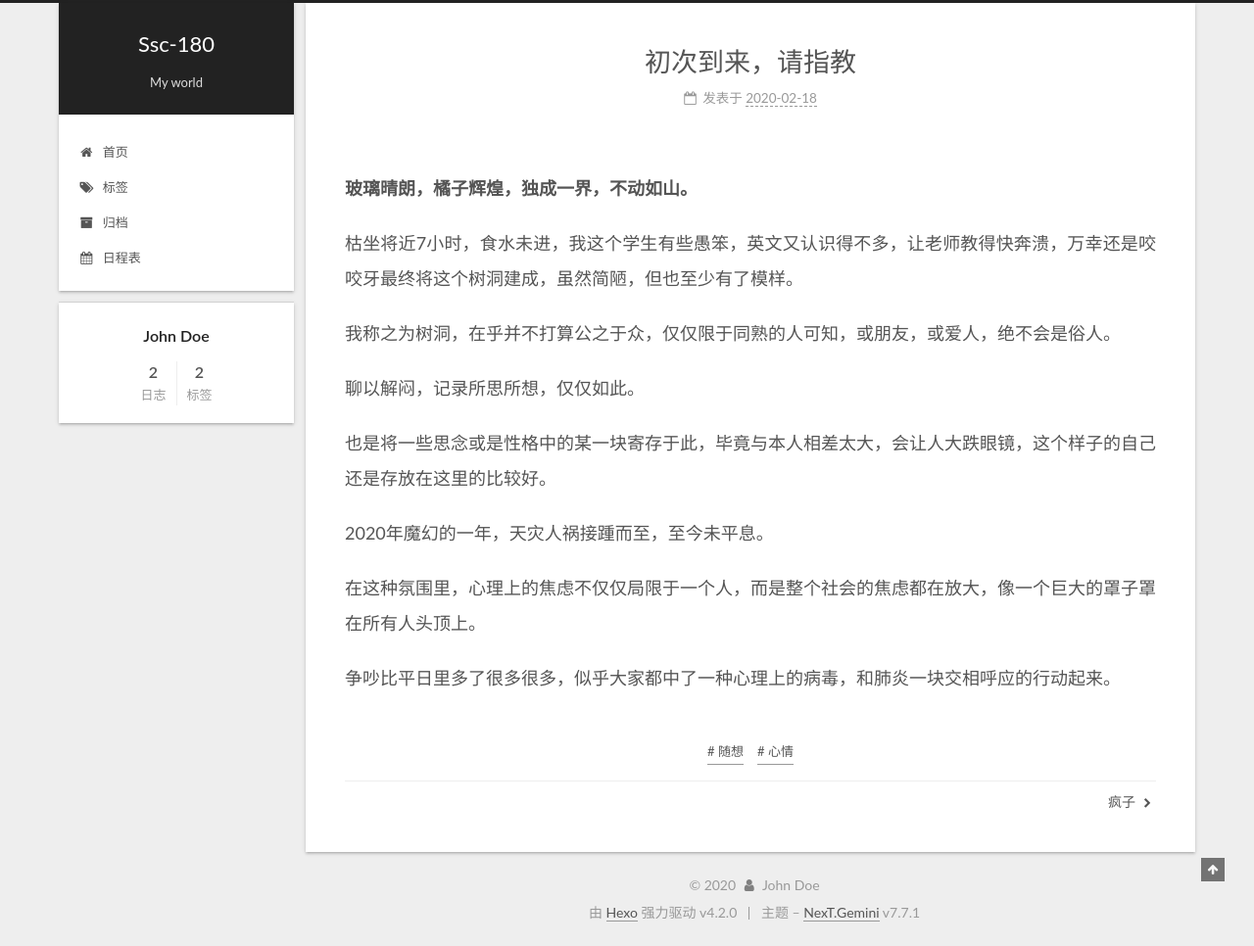
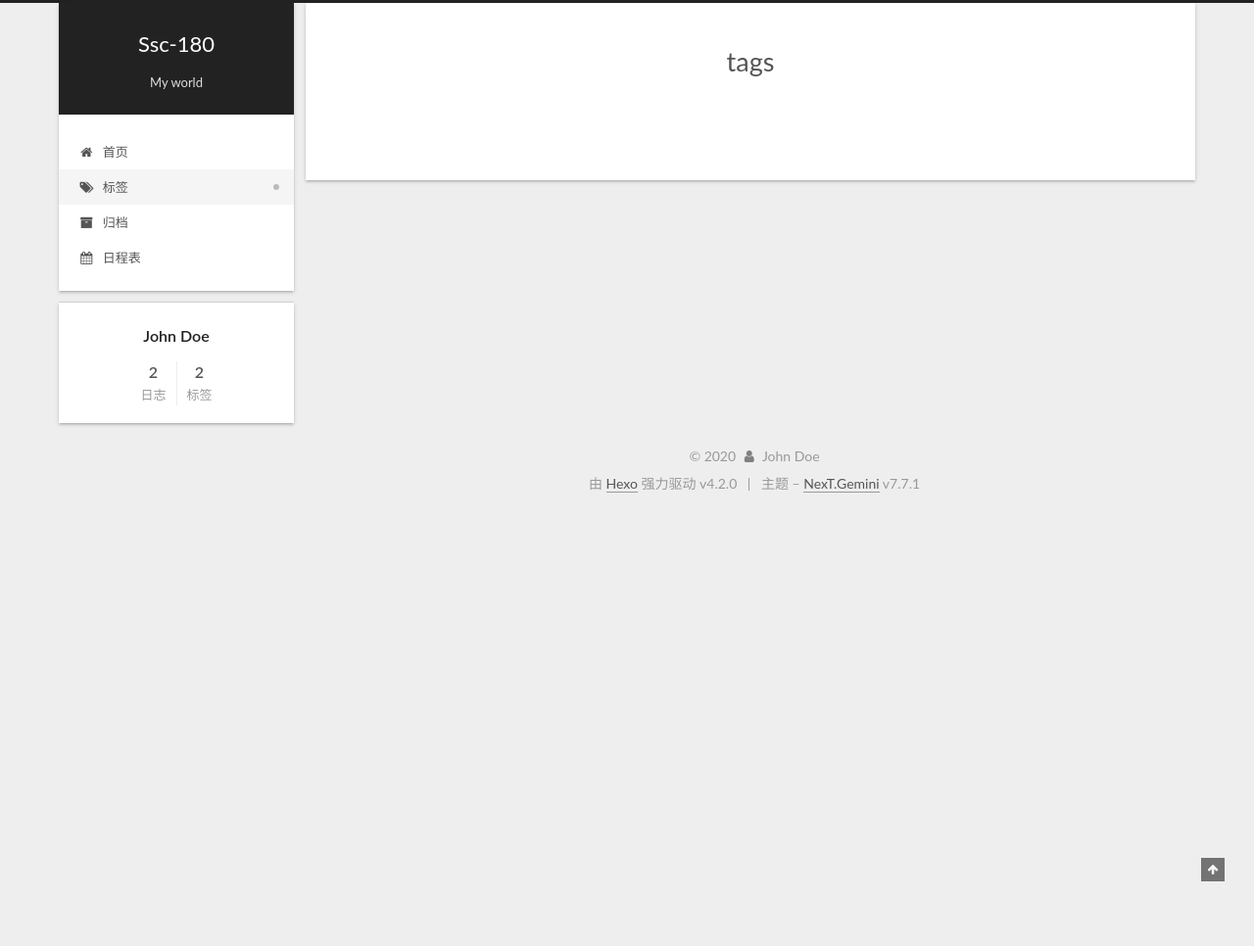
Before and after one commit to Ssc-180/Ssc-180.github.io, a plain HTML site: page tags/index.html in a window 1280 px wide. Shown: the whole page at 98% size. After the commit the page ends 800 px from the top, so only its background shows below. Drawn offline with Linux system fonts and the light colour scheme.

Commit message:
Site updated: 2020-02-18 20:10:19

```diff
--- a/css/main.css
+++ b/css/main.css
@@ -1153,7 +1153,7 @@ pre .javascript .function {
 }
 .links-of-author a::before,
 .links-of-author span.exturl::before {
-  background: #4ea344;
+  background: #a4c7ff;
   border-radius: 50%;
   content: ' ';
   display: inline-block;
--- a/2020/02/18/初次到来/index.html
+++ b/tags/index.html
@@ -46,21 +46,17 @@
   };
 </script>
 
-  <meta name="description" content="玻璃晴朗，橘子辉煌，独成一界，不动如山。 枯坐将近7小时，食水未进，我这个学生有些愚笨，英文又认识得不多，让老师教得快奔溃，万幸还是咬咬牙最终将这个树洞建成，虽然简陋，但也至少有了模样。 我称之为树洞，在乎并不打算公之于众，仅仅限于同熟的人可知，或朋友，或爱人，绝不会是俗人。 聊以解闷，记录所思所想，仅仅如此。 也是将一些思念或是性格中的某一块寄存于此，毕竟与本人相差太大，会让人大跌眼镜，这个样子">
-<meta property="og:type" content="article">
-<meta property="og:title" content="初次到来，请指教">
-<meta property="og:url" content="http://yoursite.com/2020/02/18/%E5%88%9D%E6%AC%A1%E5%88%B0%E6%9D%A5/index.html">
+  <meta property="og:type" content="website">
+<meta property="og:title" content="tags">
+<meta property="og:url" content="http://yoursite.com/tags/index.html">
 <meta property="og:site_name" content="Ssc-180">
-<meta property="og:description" content="玻璃晴朗，橘子辉煌，独成一界，不动如山。 枯坐将近7小时，食水未进，我这个学生有些愚笨，英文又认识得不多，让老师教得快奔溃，万幸还是咬咬牙最终将这个树洞建成，虽然简陋，但也至少有了模样。 我称之为树洞，在乎并不打算公之于众，仅仅限于同熟的人可知，或朋友，或爱人，绝不会是俗人。 聊以解闷，记录所思所想，仅仅如此。 也是将一些思念或是性格中的某一块寄存于此，毕竟与本人相差太大，会让人大跌眼镜，这个样子">
 <meta property="og:locale" content="zh_CN">
-<meta property="article:published_time" content="2020-02-18T05:55:44.000Z">
-<meta property="article:modified_time" content="2020-02-18T09:19:09.243Z">
+<meta property="article:published_time" content="2020-02-18T12:03:22.000Z">
+<meta property="article:modified_time" content="2020-02-18T12:03:22.173Z">
 <meta property="article:author" content="John Doe">
-<meta property="article:tag" content="随想">
-<meta property="article:tag" content="心情">
 <meta name="twitter:card" content="summary">
 
-<link rel="canonical" href="http://yoursite.com/2020/02/18/%E5%88%9D%E6%AC%A1%E5%88%B0%E6%9D%A5/">
+<link rel="canonical" href="http://yoursite.com/tags/">
 
 
 <script id="page-configurations">
@@ -68,11 +64,12 @@
   CONFIG.page = {
     sidebar: "",
     isHome: false,
-    isPost: true
+    isPost: false
   };
 </script>
 
-  <title>初次到来，请指教 | Ssc-180</title>
+  <title>tags | Ssc-180
+  </title>
 
 
 
@@ -174,6 +171,8 @@
         <div class="content-wrap">
 
 
+
+
           <div class="content">
 
 
@@ -181,80 +180,30 @@
 
 
 
-  <article itemscope itemtype="http://schema.org/Article" class="post-block " lang="zh-CN">
-    <link itemprop="mainEntityOfPage" href="http://yoursite.com/2020/02/18/%E5%88%9D%E6%AC%A1%E5%88%B0%E6%9D%A5/">
+    <div class="post-block" lang="zh-CN">
+      <header class="post-header">
 
-    <span hidden itemprop="author" itemscope itemtype="http://schema.org/Person">
-      <meta itemprop="image" content="/images/avatar.gif">
-      <meta itemprop="name" content="John Doe">
-      <meta itemprop="description" content="">
-    </span>
+<h1 class="post-title" itemprop="name headline">tags
+</h1>
 
-    <span hidden itemprop="publisher" itemscope itemtype="http://schema.org/Organization">
-      <meta itemprop="name" content="Ssc-180">
-    </span>
-      <header class="post-header">
-        <h1 class="post-title" itemprop="name headline">
-          初次到来，请指教
-        </h1>
-
-        <div class="post-meta">
-            <span class="post-meta-item">
-              <span class="post-meta-item-icon">
-                <i class="fa fa-calendar-o"></i>
-              </span>
-              <span class="post-meta-item-text">发表于</span>
+<div class="post-meta">
 
 
-              <time title="创建时间：2020-02-18 13:55:44 / 修改时间：17:19:09" itemprop="dateCreated datePublished" datetime="2020-02-18T13:55:44+08:00">2020-02-18</time>
-            </span>
+</div>
 
-
-
-        </div>
-      </header>
+</header>
 
 
 
 
-    <div class="post-body" itemprop="articleBody">
+      <div class="post-body">
+
+      </div>
 
 
-        <p><strong>玻璃晴朗，橘子辉煌，独成一界，不动如山。</strong></p>
-<p>枯坐将近7小时，食水未进，我这个学生有些愚笨，英文又认识得不多，让老师教得快奔溃，万幸还是咬咬牙最终将这个树洞建成，虽然简陋，但也至少有了模样。</p>
-<p>我称之为树洞，在乎并不打算公之于众，仅仅限于同熟的人可知，或朋友，或爱人，绝不会是俗人。</p>
-<p>聊以解闷，记录所思所想，仅仅如此。</p>
-<p>也是将一些思念或是性格中的某一块寄存于此，毕竟与本人相差太大，会让人大跌眼镜，这个样子的自己还是存放在这里的比较好。</p>
-<p>2020年魔幻的一年，天灾人祸接踵而至，至今未平息。</p>
-<p>在这种氛围里，心理上的焦虑不仅仅局限于一个人，而是整个社会的焦虑都在放大，像一个巨大的罩子罩在所有人头顶上。</p>
-<p>争吵比平日里多了很多很多，似乎大家都中了一种心理上的病毒，和肺炎一块交相呼应的行动起来。</p>
 
     </div>
 
-
-
-
-
-      <footer class="post-footer">
-          <div class="post-tags">
-              <a href="/tags/%E9%9A%8F%E6%83%B3/" rel="tag"># 随想</a>
-              <a href="/tags/%E5%BF%83%E6%83%85/" rel="tag"># 心情</a>
-          </div>
-
-
-
-
-
-    <div class="post-nav">
-      <div class="post-nav-item"></div>
-      <div class="post-nav-item">
-    <a href="/2020/02/18/%E7%96%AF%E5%AD%90/" rel="next" title="疯子">
-      疯子 <i class="fa fa-chevron-right"></i>
-    </a></div>
-    </div>
-      </footer>
-
-  </article>
 
 
 
```
